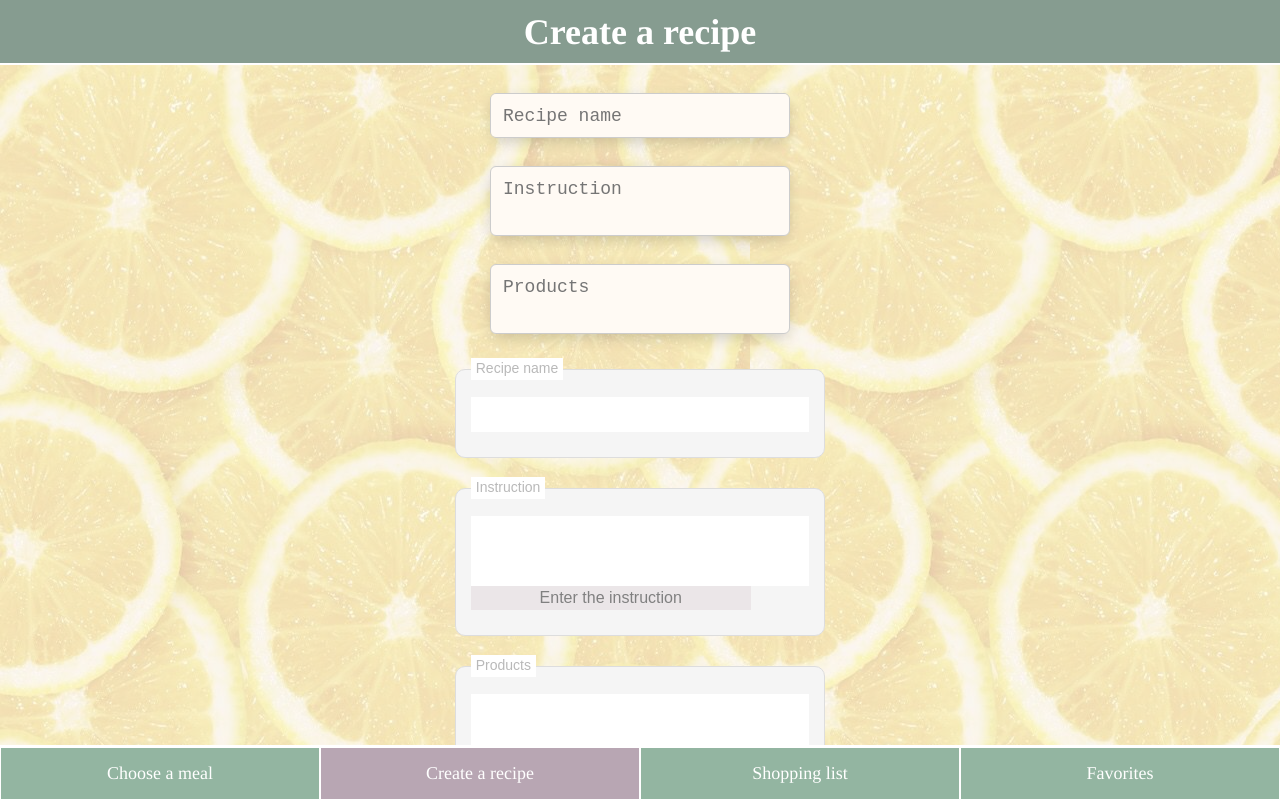
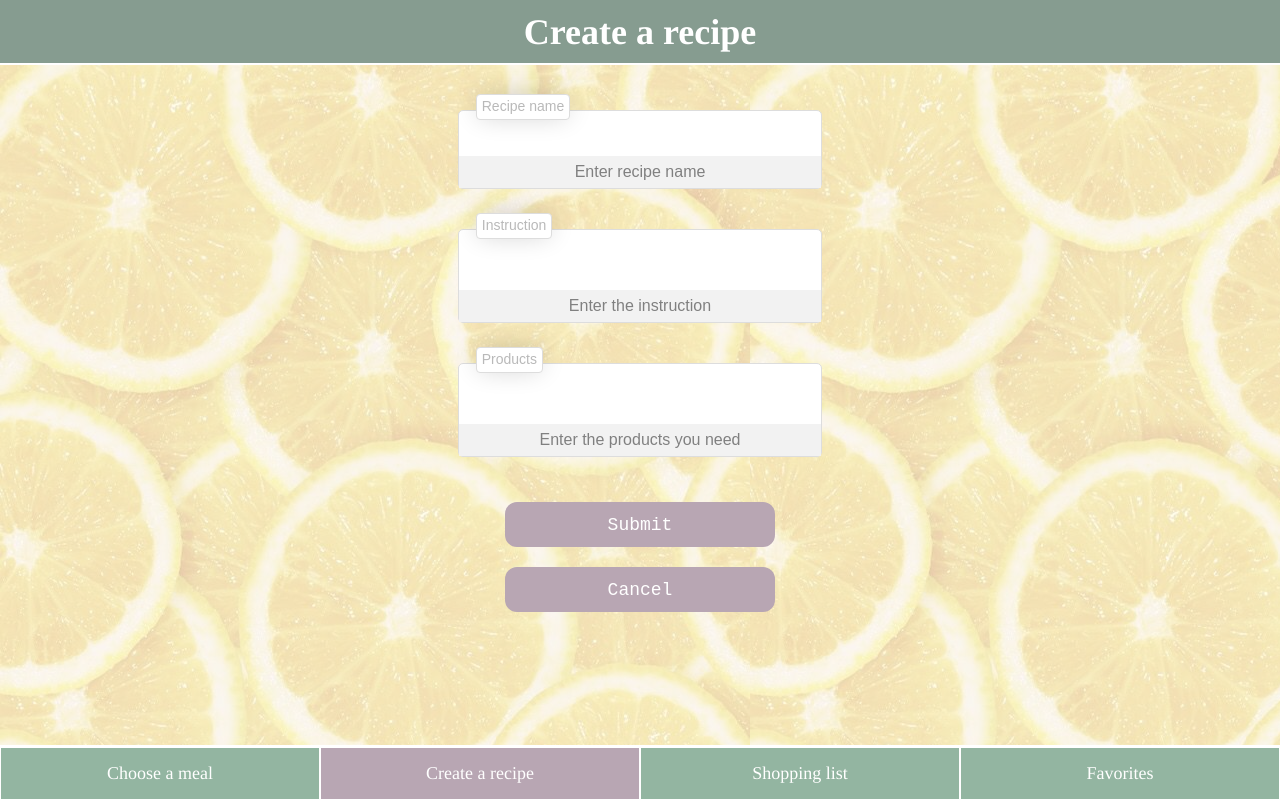
Before and after one commit to nicolefrydrych/capstone-project, a React (Create React App) app: page /createarecipe in a window 1280 px wide. Built offline with nearby package versions, Linux system fonts and the light colour scheme.

Commit message:
Improve  styling of form

```diff
--- a/src/components/Bookmark.js
+++ b/src/components/Bookmark.js
@@ -11,9 +11,9 @@ const BookmarkStyled = styled.button`
   height: 33px;
   padding: 0;
   outline: 0;
-  border: 13px solid ${props => (props.active ? '#b7748b' : '#e6b5d3')};
+  border: 13px solid ${props => (props.active ? '#ba97a0' : '#e0c3c6')};
   border-bottom-color: white;
   position: absolute;
   right: 21px;
-  top: -15px;
+  top: -18px;
 `
--- a/src/pages/CreateRecipe.js
+++ b/src/pages/CreateRecipe.js
@@ -10,44 +10,10 @@ export default function Fridge({ addRecipe }) {
     <>
       <Header headerName="Create a recipe"></Header>
       <CardForm id="cardForm" onSubmit={handleSubmit(handleAdd)}>
-        <LabelStyled htmlFor="name">
-          <InputStyled
-            maxLength="25"
-            ref={register()}
-            autoFocus
-            type="text"
-            name="name"
-            id="name"
-            placeholder="Recipe name"
-          />
-        </LabelStyled>
-
-        <LabelStyled htmlFor="instruction">
-          <InputStyled
-            maxLength="120"
-            ref={register()}
-            height="70"
-            type="text"
-            name="instruction"
-            id="instruction"
-            placeholder="Instruction"
-          />
-        </LabelStyled>
-
-        <LabelStyled htmlFor="products">
-          <InputStyled
-            ref={register()}
-            height="70"
-            type="text"
-            name="products"
-            id="products"
-            placeholder="Products"
-          />
-        </LabelStyled>
         <UlStyled>
           <LiStyled>
-            <LabStyled htmlFor="name">Recipe name</LabStyled>
-            <InputtStyled
+            <LabelStyled htmlFor="name">Recipe name</LabelStyled>
+            <InputStyled
               maxLength="25"
               ref={register()}
               autoFocus
@@ -55,30 +21,31 @@ export default function Fridge({ addRecipe }) {
               name="name"
               id="name"
             />
+            <SpanStyled>Enter recipe name</SpanStyled>
           </LiStyled>
           <LiStyled>
-            <LabStyled htmlFor="instruction">Instruction</LabStyled>
-            <InputtStyled
+            <LabelStyled htmlFor="instruction">Instruction</LabelStyled>
+            <InputStyled
               maxLength="120"
               ref={register()}
-              height="70"
+              height="50"
               type="text"
               name="instruction"
               id="instruction"
             />
-            <SpannStyled>Enter the instruction</SpannStyled>
+            <SpanStyled>Enter the instruction</SpanStyled>
           </LiStyled>
           <LiStyled>
-            <LabStyled htmlFor="products">Products</LabStyled>
-            <InputtStyled
+            <LabelStyled htmlFor="products">Products</LabelStyled>
+            <InputStyled
               maxLength="120"
               ref={register()}
-              height="70"
+              height="50"
               type="text"
-              name="instruction"
+              name="products"
               id="instruction"
             />
-            <SpannStyled>Enter the products you need</SpannStyled>
+            <SpanStyled>Enter the products you need</SpanStyled>
           </LiStyled>
         </UlStyled>
         <StyledDiv>
@@ -113,7 +80,7 @@ export default function Fridge({ addRecipe }) {
   // }
 }
 
-const InputtStyled = styled.input`
+const InputStyled = styled.input`
   box-sizing: border-box;
   -webkit-box-sizing: border-box;
   -moz-box-sizing: border-box;
@@ -124,31 +91,35 @@ const InputtStyled = styled.input`
   height: 25px;
   line-height: 25px;
   font-size: 16px;
-  padding: 0;
+  padding: 0 0 0 5px;
   background: white;
+  color: gray;
   font-family: Georgia, 'Times New Roman', Times, serif;
   height: ${props => props.height || 35}px;
 `
 
-const SpannStyled = styled.span`
-  background: #ebe6e8;
+const SpanStyled = styled.span`
+  background: #f2f2f2;
   display: block;
-  padding: 3px;
-  width: 280px;
+  padding: 7px;
+  width: 100%;
   text-align: center;
   color: gray;
   font-family: Arial, Helvetica, sans-serif;
   font-size: 16px;
 `
 
-const LabStyled = styled.label`
+const LabelStyled = styled.label`
   display: block;
   float: left;
+  box-shadow: 0px -1px 26px -3px rgba(0, 0, 0, 0.2);
+  border: 1px solid #dddddd;
+  border-radius: 4px;
   margin-top: -27px;
-  margin-bottom: 17px;
+  margin-left: 17px;
   background: #ffffff;
-  height: 22px;
-  padding: 2px 5px 2px 5px;
+  height: 26px;
+  padding: 3px 5px;
   color: #b9b9b9;
   font-size: 14px;
   overflow: hidden;
@@ -161,13 +132,12 @@ const UlStyled = styled.ul`
   margin: 0;
 `
 const LiStyled = styled.li`
-  margin-top: 30px;
+  margin: 40px 0 5px;
   display: block;
-  background: #f5f5f5;
-  padding: 15px 15px 25px;
+  background: white;
+  padding: 10px 0 0;
   border: 1px solid #dddddd;
-  margin-bottom: 30px;
-  border-radius: 10px;
+  border-radius: 5px;
 `
 
 const CardForm = styled.form`
@@ -176,23 +146,7 @@ const CardForm = styled.form`
   flex-direction: column;
   align-items: center;
 `
-const LabelStyled = styled.label`
-  width: 300px;
-  margin-top: 23px;
-`
 
-const InputStyled = styled.textarea`
-  width: 100%;
-  height: ${props => props.height || 45}px;
-  padding: 12px;
-  border: 1px solid #ccc;
-  border-radius: 6px;
-  box-sizing: border-box;
-  font-size: 18px;
-  background: #fffaf4;
-  box-shadow: 0px 5px 16px -3px rgba(0, 0, 0, 0.2);
-  resize: none;
-`
 const ButtonStyled = styled.button`
   width: 270px;
   height: 45px;
@@ -207,7 +161,7 @@ const ButtonStyled = styled.button`
 
 const StyledDiv = styled.div`
   display: grid;
-  gap: 15px;
+  gap: 20px;
   flex-direction: column;
   margin-top: 40px;
 `
--- a/src/pages/Shoppinglist.js
+++ b/src/pages/Shoppinglist.js
@@ -119,7 +119,7 @@ const SelectStyled = styled.select`
   font-size: 16px;
   color: gray;
   margin-bottom: 20px;
-  background: #fffaf4;
+  background: white;
 `
 
 {
```
